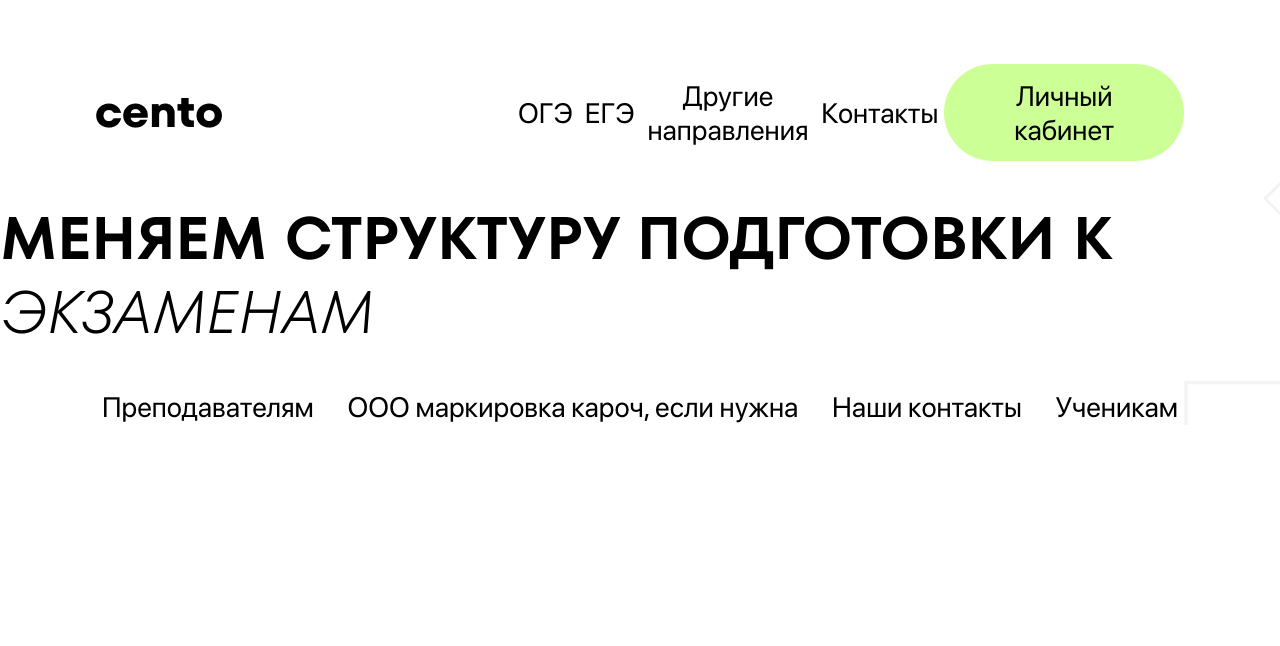
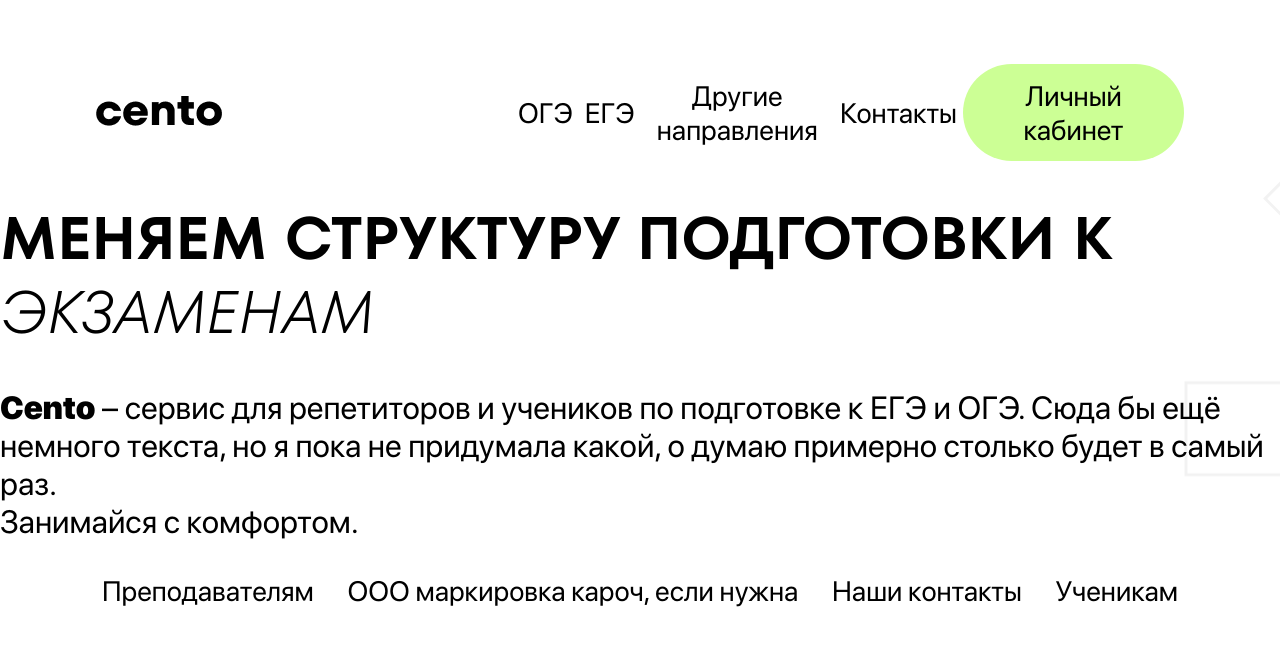
Before and after one commit to 444eBurashka/cento-front, a React (Create React App) app: page / in a window 1280 px wide. Shown: the top 646 px of the page. Built offline with nearby package versions, Linux system fonts and the light colour scheme; the HTML template or start-up script is replaced by a standard one.

Commit message:
Добавил маршрутизацию в кнопки в Header

```diff
--- a/src/App.js
+++ b/src/App.js
@@ -1,7 +1,7 @@
 import './App.css';
 import { BrowserRouter, Routes, Route } from 'react-router-dom';
+import MainPage from './components/pages/MainPage';
 import LoginPage from './components/pages/loginPage';
-import MainPage from './components/pages/MainPage';
 
 function App() {
   return (
--- a/src/components/Form.jsx
+++ b/src/components/Form.jsx
@@ -1,7 +1,7 @@
 import Button from "./Button";
 import Input from "./Input";
 
-export default function Footer(props) {
+export default function Form(props) {
     return(
         <form className="Form">
             <h2>Личный кабинет</h2>
--- a/src/components/Header.jsx
+++ b/src/components/Header.jsx
@@ -1,16 +1,22 @@
+import {Link} from 'react-router-dom';
+
 import Button from './Button';
 import logo from '../img/cento-logo.png'
 
 export default function Header() {
     return (
         <header className='Header'>
-            <img alt="logo" src={logo} className='logo'></img>
+            <Link to="/">
+                <img alt="logo" src={logo} className='logo'></img>
+            </Link>
             <div className='navigation'>
                 <Button buttonName="ОГЭ"/>
                 <Button buttonName="ЕГЭ"/>
                 <Button buttonName="Другие направления"/>
                 <Button buttonName="Контакты"/>
-                <Button buttonName="Личный кабинет" buttonClass="account-btn"/>
+                <Link to="/login">
+                    <Button buttonName="Личный кабинет" buttonClass="account-btn"/>
+                </Link>
             </div>
         </header>
     )
--- a/src/components/pages/MainPage.jsx
+++ b/src/components/pages/MainPage.jsx
@@ -7,7 +7,12 @@ export default function MainPage(props) {
     return (
         <div className="App">
             <Header />
+            <div>
             <PageTitle pageName="МЕНЯЕМ СТРУКТУРУ ПОДГОТОВКИ К " pageNameItalic="ЭКЗАМЕНАМ"/>
+                <p className="text-info"><b>Cento</b> – сервис для репетиторов и учеников по подготовке к ЕГЭ и ОГЭ.
+                    Сюда бы ещё немного текста, но я пока не придумала какой, о думаю примерно столько будет в самый раз.
+                    <br></br>Занимайся с комфортом.</p>
+            </div>
             <Footer />
         </div>
       );
--- a/src/components/pages/loginPage.jsx
+++ b/src/components/pages/loginPage.jsx
@@ -10,7 +10,7 @@ export default function LoginPage(props) {
             <div className="loginPage-Container">
                 <div>
                     <PageTitle pageName="САМОЕ ВРЕМЯ ВЕРНУТЬСЯ К " pageNameItalic="ЗАНЯТИЯМ!"/>
-                    <p className="text-info">Cento – сервис для репетиторов и учеников по подготовке к ЕГЭ и ОГЭ.
+                    <p className="text-info"><b>Cento</b> – сервис для репетиторов и учеников по подготовке к ЕГЭ и ОГЭ.
                         Сюда бы ещё немного текста, но я пока не придумала какой, о думаю примерно столько будет в самый раз.
                         <br></br>Занимайся с комфортом.</p>
                 </div>
```
